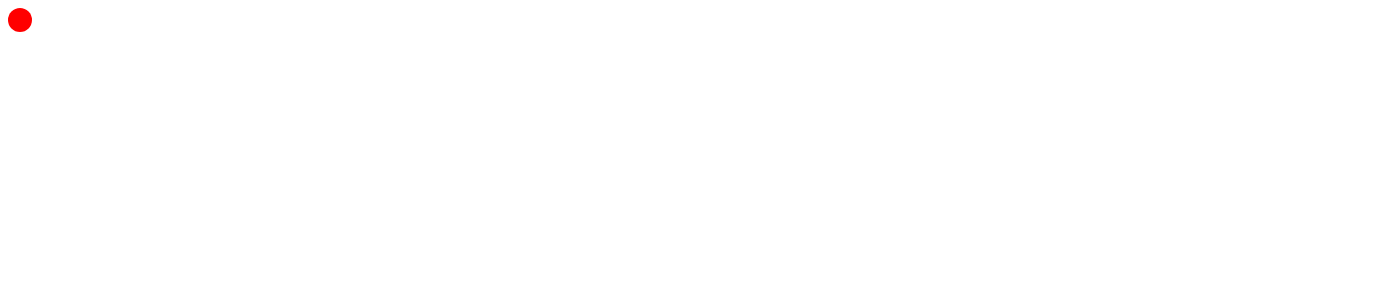
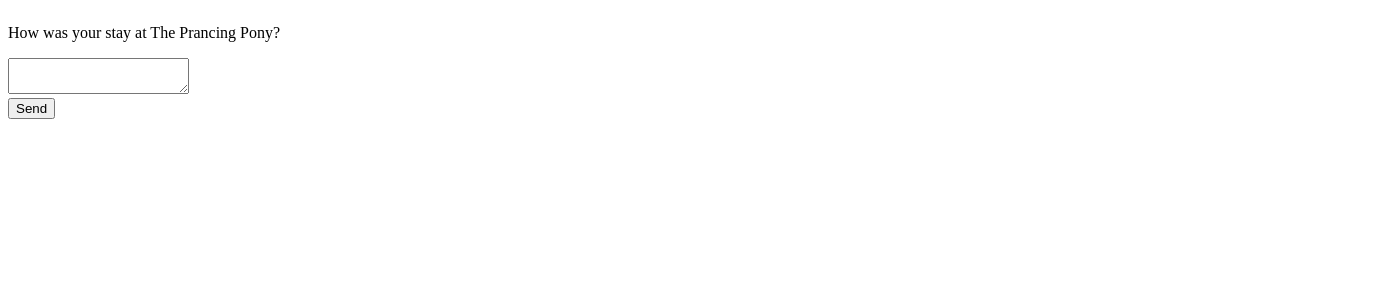
Before and after one commit to shahrokh0796/react, a React (Vite) app: page / in a window 1280 px wide. Shown: the top 300 px of the page, 1384 px wide, since content can reach past the window. Built offline with nearby package versions, Linux system fonts and the light colour scheme.

Commit message:
Avoid contradictions in state

```diff
--- a/src/App.jsx
+++ b/src/App.jsx
@@ -1,7 +1,7 @@
 import "./App.css";
 // import { useImmer } from 'use-immer';
 import { useEffect, useState } from "react";
-import MovingDot from "./MovingDot.jsx";
+import FeedbackForm from "./FeedbackForm.jsx";
 
 let statuses = [
   'empty',
@@ -16,7 +16,7 @@
 
   return (
   <>
-    <MovingDot />
+    <FeedbackForm />
   </>
   );
 }
--- /dev/null
+++ b/src/FeedbackForm.jsx
@@ -0,0 +1,78 @@
+import { useState } from "react";
+
+// export default function FeedbackForm () {
+//   const [text, setText] = useState("");
+//   const [isSending, setIsSending] = useState(false);
+//   const [isSent, setIsSent] = useState(false);
+
+//   async function handleSubmit(e) {
+//     e.preventDefault();
+//     setIsSending(true);
+//     await sendMessage(text);
+//     setIsSent(true);
+//     setIsSending(true);
+//   }
+
+//   if (isSent) {
+//     return <h1>Thanks for Feedback!</h1>
+//   }
+
+//   return (<>
+//   <form onSubmit={handleSubmit}>
+//     <p>How was your stay at The Prancing Pony?</p>
+//     <textarea disabled={isSending} value={text}
+//     onChange={e => setText(e.target.value)} />
+//     <br />
+//     <button disabled={isSending} type="submit">Send</button>
+//     {isSending && <p> Sending...</p>}
+//   </form>
+//   </>)
+// }
+
+// function sendMessage(text) {
+//   return new Promise(resolve => {
+//     setTimeout(resolve, 2000)
+// });
+// }
+
+// Better approach below
+
+
+
+export default function FeedbackForm () {
+  const [text, setText] = useState("");
+  const [status, setStatus] = useState('typing');
+
+
+  async function handleSubmit(e) {
+    e.preventDefault();
+    setStatus("sending");
+    await sendMessage(text);
+    setStatus('sent');
+  }
+
+  const isSending = status === "sending";
+  const isSent = status === "sent";
+
+  if (isSent) {
+    return <h1>Thanks for Feedback!</h1>
+  }
+
+  return (<>
+  <form onSubmit={handleSubmit}>
+    <p>How was your stay at The Prancing Pony?</p>
+    <textarea value={text}
+    onChange={e => setText(e.target.value)}
+    disabled={isSending}  />
+    <br />
+    <button type='submit' disabled={isSending}>Send</button>
+    {isSending && <p>Sending...</p>}
+  </form>
+  </>)
+}
+
+function sendMessage(text) {
+  return new Promise(resolve => {
+    setTimeout(resolve, 2000)
+});
+}
--- a/src/MovingDot.jsx
+++ /dev/null
@@ -1,28 +0,0 @@
-import { useState } from "react";
-
-export default function MovingDot () {
-  const [position, setPosition] = useState({x: 0, y: 0});
-
-
-  return (<>
-  <div style={{
-    blockSize: "100vh",
-    inlineSize: "100vw",
-    position: "relative",
-  }}
-  onPointerMove={e => setPosition({
-    x: e.clientX,
-    y: e.clientY
-  })}>
-    <div style={{
-        position: "absolute",
-        blockSize: "1.5rem",
-        inlineSize: "1.5rem",
-        borderRadius: "50%",
-        backgroundColor: "red",
-        transform:` translate(${position.x}px, ${position.y}px)`,
-
-    }}/>
-  </div>
-  </>);
-}
```
